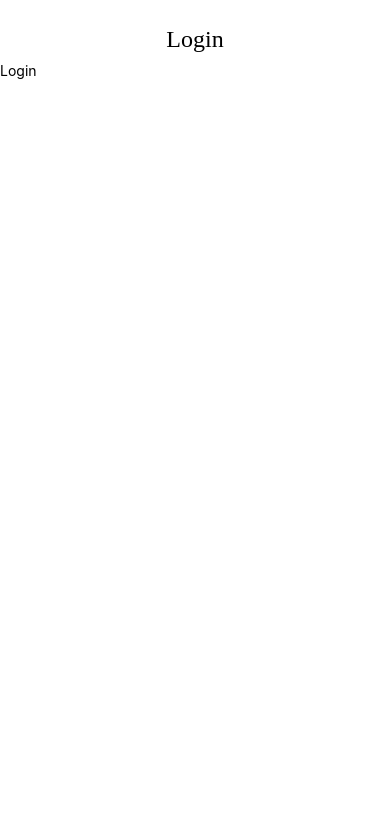
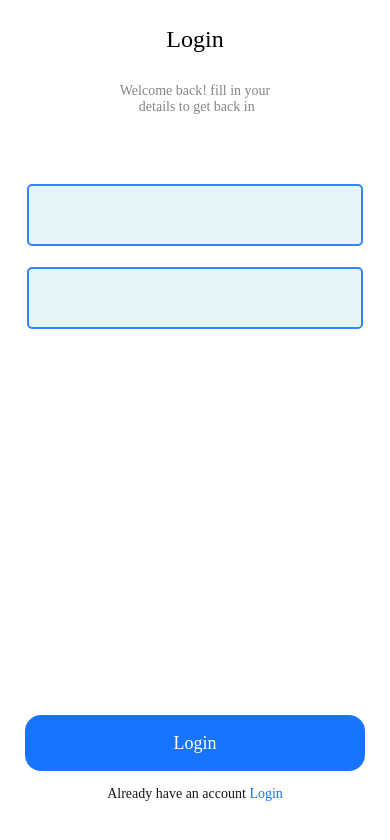
Before and after one commit to greatnonso7/UseLibertyRNTest, a React Native app: screen /Login in a window 390 px wide. Shown: the top 840 px of the page. Built offline with nearby package versions, Linux system fonts and the light colour scheme.

Commit message:
WIP Register screen

```diff
--- a/src/navigation/index.tsx
+++ b/src/navigation/index.tsx
@@ -3,6 +3,7 @@ import * as React from 'react';
 import { RootStackParamList } from './types';
 
 import Login from '../screens/login';
+import Register from '../screens/register';
 
 const Stack = createNativeStackNavigator<RootStackParamList>();
 
@@ -14,6 +15,11 @@ export function RootNavigation() {
         component={Login}
         options={{ headerShown: false }}
       />
+      <Stack.Screen
+        name="Register"
+        component={Register}
+        options={{ headerShown: false }}
+      />
     </Stack.Navigator>
   );
 }
--- a/src/screens/login/index.tsx
+++ b/src/screens/login/index.tsx
@@ -1,13 +1,34 @@
 import React from 'react';
-import { Text } from 'react-native';
+import { Text, TouchableOpacity, View } from 'react-native';
 import Container from '../../shared/container';
 import HeaderBar from '../../shared/header-bar';
+import LongButton from '../../shared/long-button';
+import FormTextInput from '../../shared/text-input';
+import { styles } from './style';
 
-const Login = () => {
+const Login = ({ navigation }: any) => {
   return (
     <Container>
       <HeaderBar headerTitle="Login" />
-      <Text>Login</Text>
+      <View style={styles.headerTextContainer}>
+        <Text style={styles.headerText}>
+          Welcome back! fill in your{'\n'} details to get back in
+        </Text>
+      </View>
+
+      <View style={styles.formContainer}>
+        <FormTextInput />
+        <FormTextInput />
+      </View>
+
+      <LongButton buttonStyle={styles.buttonStyle} title="Login" />
+
+      <View style={styles.loginContainer}>
+        <Text style={styles.loginText}>Already have an account</Text>
+        <TouchableOpacity onPress={() => navigation.navigate('Register')}>
+          <Text style={styles.loginButton}> Login</Text>
+        </TouchableOpacity>
+      </View>
     </Container>
   );
 };
--- a/src/screens/login/style.tsx
+++ b/src/screens/login/style.tsx
@@ -1,7 +1,39 @@
 import { StyleSheet } from 'react-native';
+import { Fonts } from '../../assets/fonts';
+import { hp, wp } from '../../shared/responsive-dimension';
+import colors from '../../styles/color';
 
 export const styles = StyleSheet.create({
-  container: {
-    flex: 1,
+  headerTextContainer: {
+    width: wp(205),
+    alignSelf: 'center',
+    marginTop: hp(20),
+  },
+  headerText: {
+    textAlign: 'center',
+    fontFamily: Fonts.circularStdMedium,
+    color: colors.textColor,
+  },
+  formContainer: {
+    justifyContent: 'center',
+    alignItems: 'center',
+    marginTop: hp(66),
+  },
+  buttonStyle: {
+    bottom: hp(30),
+  },
+  loginContainer: {
+    position: 'absolute',
+    bottom: hp(40),
+    alignSelf: 'center',
+    flexDirection: 'row',
+  },
+  loginText: {
+    fontFamily: Fonts.circularStdBook,
+    color: colors.appBlack,
+  },
+  loginButton: {
+    color: colors.buttonColor,
+    fontFamily: Fonts.circularStdBook,
   },
 });
--- /dev/null
+++ b/src/screens/register/index.tsx
@@ -0,0 +1,14 @@
+import React from 'react';
+import { View, Text } from 'react-native';
+import Container from '../../shared/container';
+import HeaderBar from '../../shared/header-bar';
+
+const Register = () => {
+  return (
+    <Container>
+      <HeaderBar headerTitle="Register" />
+    </Container>
+  );
+};
+
+export default Register;
--- a/src/shared/container/index.tsx
+++ b/src/shared/container/index.tsx
@@ -1,5 +1,5 @@
 import React from 'react';
-import { StyleSheet, View } from 'react-native';
+import { StyleSheet } from 'react-native';
 import { SafeAreaView } from 'react-native-safe-area-context';
 import colors from '../../styles/color';
 
@@ -8,11 +8,7 @@ interface ContainerProps {
 }
 
 const Container = ({ children }: ContainerProps) => {
-  return (
-    <SafeAreaView style={styles.container}>
-      <View>{children}</View>
-    </SafeAreaView>
-  );
+  return <SafeAreaView style={styles.container}>{children}</SafeAreaView>;
 };
 
 const styles = StyleSheet.create({
--- /dev/null
+++ b/src/shared/long-button/index.tsx
@@ -0,0 +1,79 @@
+/* eslint-disable @typescript-eslint/no-unused-vars */
+import React from 'react';
+import {
+  TouchableOpacity,
+  View,
+  Text,
+  StyleSheet,
+  ActivityIndicator,
+  TextStyle,
+  ViewStyle,
+} from 'react-native';
+import { Fonts } from '../../assets/fonts';
+import colors from '../../styles/color';
+import { hp, wp, getBottomSpace } from '../responsive-dimension';
+
+interface LongButtonProps {
+  loading?: boolean;
+  title?: string;
+  titleStyle?: TextStyle;
+  buttonStyle?: ViewStyle;
+  containerStyle?: ViewStyle;
+  onPress?: () => void;
+  isNotBottom?: boolean;
+  disabled?: boolean;
+}
+
+const LongButton = ({
+  loading,
+  title,
+  titleStyle,
+  buttonStyle,
+  containerStyle,
+  onPress,
+  disabled,
+  isNotBottom,
+}: LongButtonProps) => {
+  return (
+    <View style={!isNotBottom && [styles.containerStyle, containerStyle]}>
+      <TouchableOpacity
+        activeOpacity={0.5}
+        onPress={onPress}
+        disabled={disabled || loading}
+        style={[styles.buttonStyle, buttonStyle]}>
+        {loading ? (
+          <ActivityIndicator size="small" color={colors.white} />
+        ) : (
+          <Text style={[styles.title, titleStyle]}>{title}</Text>
+        )}
+      </TouchableOpacity>
+    </View>
+  );
+};
+
+const styles = StyleSheet.create({
+  containerStyle: {
+    position: 'absolute',
+    bottom: hp(40) + getBottomSpace(),
+    justifyContent: 'center',
+    alignSelf: 'center',
+  },
+  title: {
+    color: colors.white,
+    fontSize: hp(17),
+    alignSelf: 'center',
+    textAlign: 'center',
+    padding: hp(16),
+    fontFamily: Fonts.circularStdMedium,
+  },
+  buttonStyle: {
+    height: hp(54),
+    width: wp(327),
+    backgroundColor: colors.buttonColor,
+    borderRadius: hp(15),
+    justifyContent: 'center',
+    alignSelf: 'center',
+  },
+});
+
+export default LongButton;
--- /dev/null
+++ b/src/shared/text-input/index.tsx
@@ -0,0 +1,56 @@
+/* eslint-disable @typescript-eslint/no-unused-vars */
+import React, { forwardRef } from 'react';
+import {
+  View,
+  TextInput as RNTextInput,
+  TextInputProps as RNTextInputProps,
+  StyleSheet,
+  ViewStyle,
+} from 'react-native';
+import { Fonts } from '../../assets/fonts';
+import colors from '../../styles/color';
+import { hp, wp } from '../responsive-dimension';
+
+interface FormTextInputProps extends RNTextInputProps {
+  label: string;
+  value: string;
+  containerStyle: ViewStyle;
+}
+
+const FormTextInput = forwardRef<RNTextInput, FormTextInputProps>(
+  ({ label, value, containerStyle, ...props }, ref) => {
+    return (
+      <View>
+        <RNTextInput
+          style={[styles.textInput, containerStyle]}
+          placeholder={label}
+          focusable={true}
+          value={value}
+          // onFocus={onFocus}
+          // secureTextEntry={show}
+          placeholderTextColor={colors.placeholderText}
+          {...{ ref }}
+          {...props}
+        />
+      </View>
+    );
+  },
+);
+
+const styles = StyleSheet.create({
+  textInput: {
+    height: hp(60),
+    width: wp(323),
+    borderWidth: 2,
+    borderRadius: hp(5),
+    borderColor: colors.primary,
+    paddingLeft: hp(18),
+    fontFamily: Fonts.circularStdBook,
+    color: colors.textColor,
+    fontSize: hp(16),
+    backgroundColor: '#E6F5F6',
+    marginBottom: hp(20),
+  },
+});
+
+export default FormTextInput;
--- a/src/styles/color.ts
+++ b/src/styles/color.ts
@@ -1,7 +1,10 @@
 const colors = {
   primary: '#3385FF',
+  buttonColor: '#1774FF',
   textColor: '#858585',
   white: '#FFFFFF',
+  placeholderText: '#848484',
+  appBlack: '#161616',
 };
 
 export default colors;
```
Also changed, not shown: src/screens/dashboard/index.tsx (added), src/screens/dashboard/style.tsx (added), src/screens/register/style.tsx (added).
